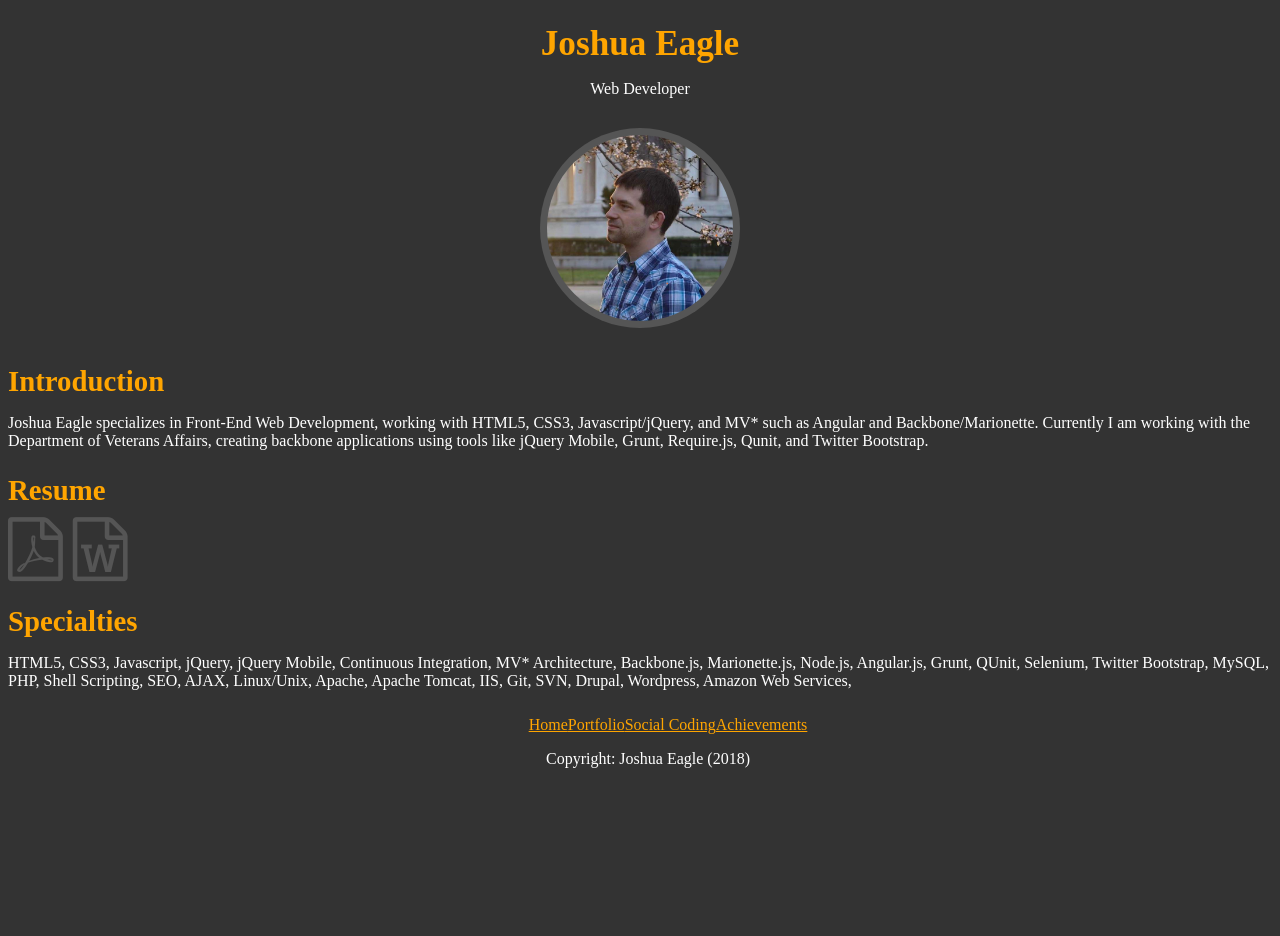
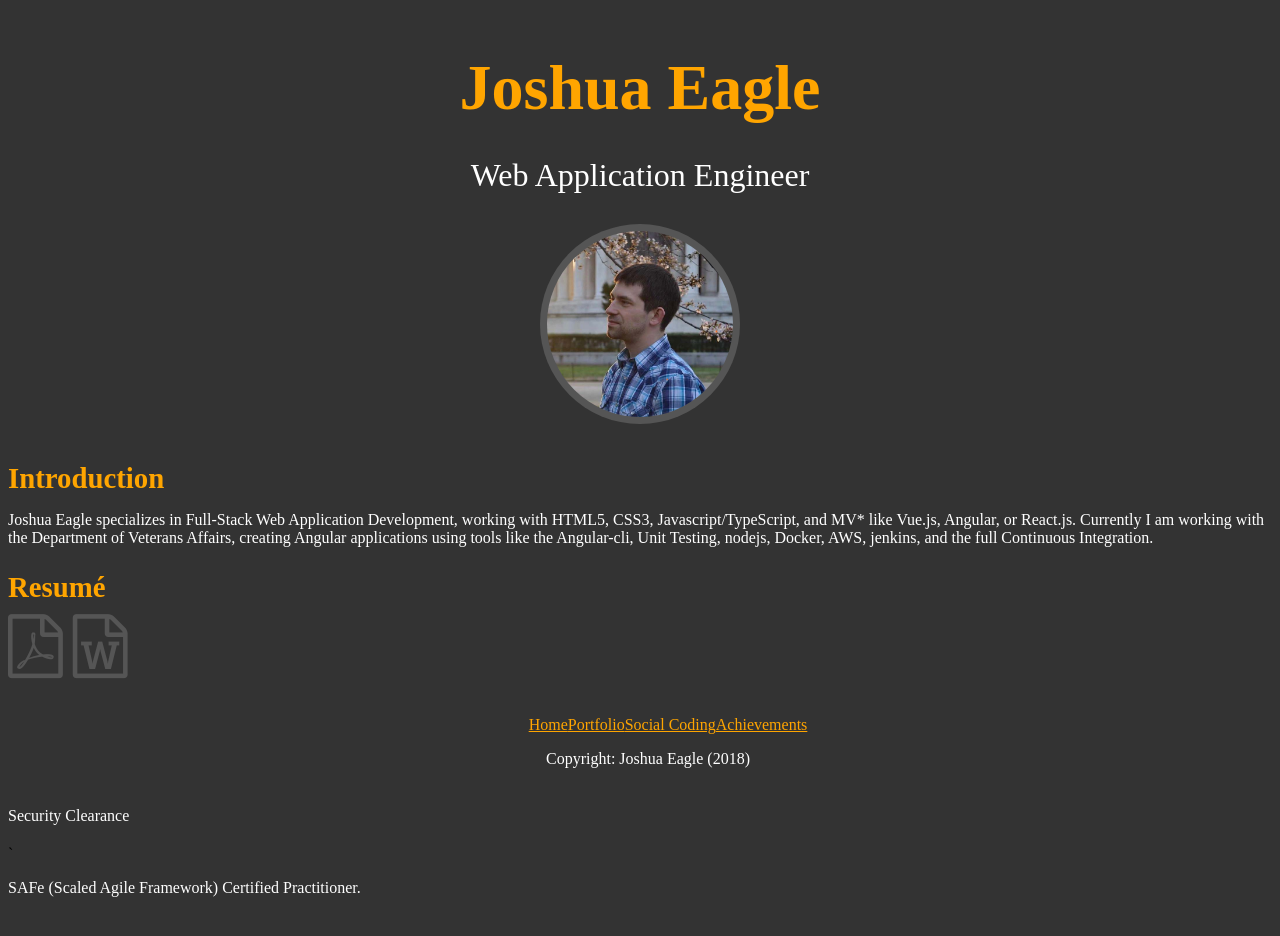
Before and after one commit to eaglejs/eaglejs, an Angular app: page / in a window 1280 px wide. Shown: the top 936 px of the page. Before the commit the page ends 800 px from the top, so only its background shows below. Built offline with nearby package versions, Linux system fonts and the light colour scheme; what angular-font-awesome would draw is missing.

Commit message:
Updated each page for style conformity

```diff
--- a/src/app/achievements/achievements.component.html
+++ b/src/app/achievements/achievements.component.html
@@ -1,3 +1,4 @@
+<div class="achievements">
   <h1>Achievements</h1>
   <blockquote>
     An investment in knowledge pays the best interest - Benjamin Franklin
@@ -18,3 +19,4 @@
   <div class="container-fluid achievements-section">
     <div class="row text-center"></div>
   </div>
+</div>
--- a/src/app/home/home.component.html
+++ b/src/app/home/home.component.html
@@ -1,6 +1,7 @@
+<div class="home">
   <div class="text-center">
     <h1>Joshua Eagle</h1>
-  <p>Web Developer</p>
+    <p>Web Application Engineer</p>
     <img src="assets/images/jeagle.jpg" class="rounded-img">
   </div>
   <div class="container-fluid">
@@ -8,11 +9,11 @@
       <div class="col-sm-12 col-md-6">
         <h2>Introduction</h2>
         <p>
-        Joshua Eagle specializes in Front-End Web Development, working with HTML5, CSS3, Javascript/jQuery, and MV*
-        such as Angular and Backbone/Marionette. Currently I am working with the Department of Veterans Affairs,
-        creating backbone applications using tools like jQuery Mobile, Grunt, Require.js, Qunit, and Twitter Bootstrap.
+          Joshua Eagle specializes in Full-Stack Web Application Development, working with HTML5, CSS3, Javascript/TypeScript,
+          and MV* like Vue.js, Angular, or React.js. Currently I am working with the Department of Veterans Affairs,
+          creating Angular applications using tools like the Angular-cli, Unit Testing, nodejs, Docker, AWS, jenkins, and the full Continuous Integration.
         </p>
-      <h2>Resume</h2>
+        <h2>Resumé</h2>
         <a href="assets/files/JoshEagleResume.pdf" target="_blank" class="resume resume-pdf" title="Download Josh's Resume"></a>
         <a href="assets/files/JoshEagleResume.docx" target="_blank" class="resume resume-docx" title="Download Josh's Resume"></a>
       </div>
@@ -25,10 +26,11 @@
         </p>
         <p>
           Security Clearance
-      </p>
+        </p>`
         <p>
           SAFe (Scaled Agile Framework) Certified Practitioner.
         </p>
       </div>
     </div>
   </div>
+</div>
--- a/src/app/home/home.component.scss
+++ b/src/app/home/home.component.scss
@@ -6,6 +6,7 @@
 .home h1 + p {
   font-size: 2rem;
 }
+
 .resume {
   color: $textColor;
   margin-right: 10px;
--- a/src/app/not-found/not-found.component.html
+++ b/src/app/not-found/not-found.component.html
@@ -1,3 +1,3 @@
-<p>
-  not-found works!
-</p>
+<div class="not-found">
+  <p>The page you are looking for does not exist. :( :( :(</p>
+</div>
--- a/src/app/portfolio/portfolio.component.html
+++ b/src/app/portfolio/portfolio.component.html
@@ -1,8 +1,10 @@
-<h1>Portfolio</h1>
-<p>
-  The following pages I have been personally involved in developing, ranging from design, development with Drupal,
-  Wordpress, ASP.net, and MV*.
-</p>
-<div class="container-fluid portfolio-section">
-  <div class="row text-center"></div>
+<div class="portfolio">
+  <h1>Portfolio</h1>
+  <p>
+    The following pages I have been personally involved in developing, ranging
+    from design, development with Drupal, Wordpress, ASP.net, and MV*.
+  </p>
+  <div class="container-fluid portfolio-section">
+    <div class="row text-center"></div>
+  </div>
 </div>
--- a/src/app/social-coding/social-coding.component.html
+++ b/src/app/social-coding/social-coding.component.html
@@ -1,3 +1,4 @@
+<div class="social-coding">
   <h1>Social Coding</h1>
   <p>These are some of the social coding sites that I use where you can see the code that I have written. If you are
     interested in my services, or would like to hire me... You can reach me via my linkedin profile.</p>
@@ -72,3 +73,4 @@
       </div>
     </div>
   </div>
+</div>
```
Lines whose indentation alone changed are shown as unchanged.
